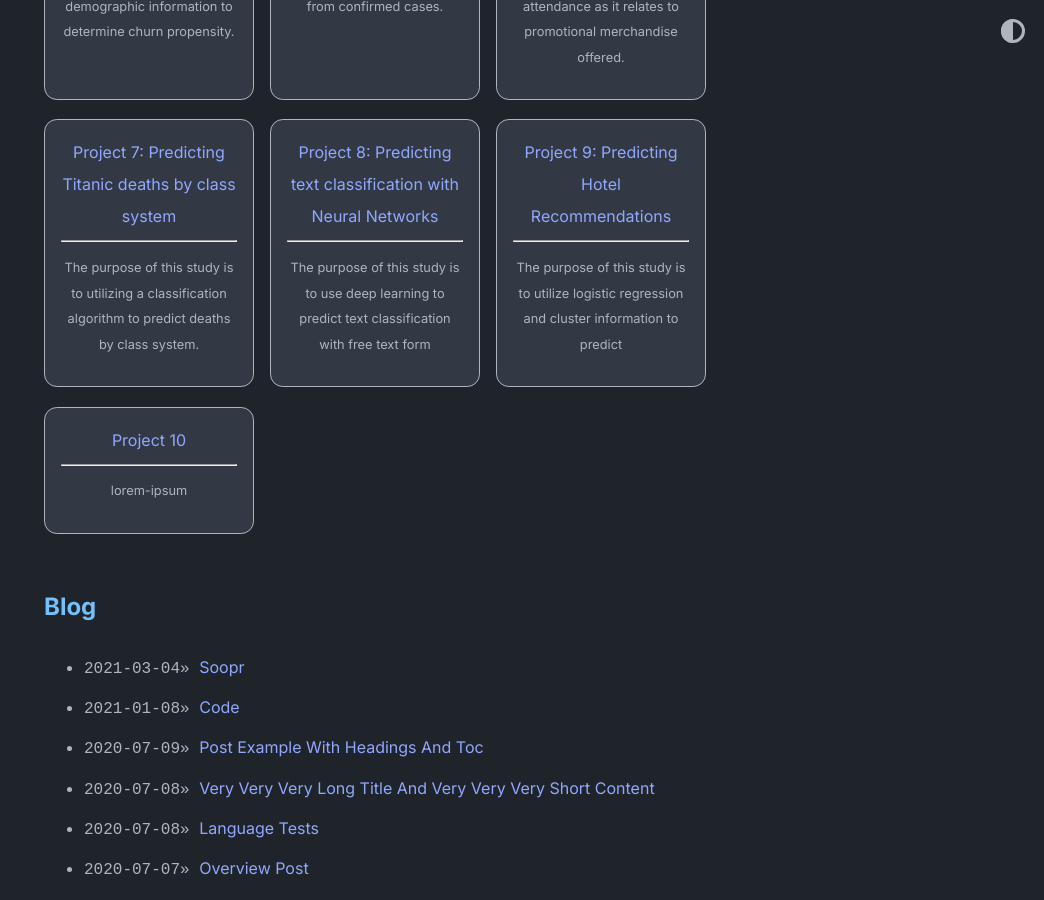
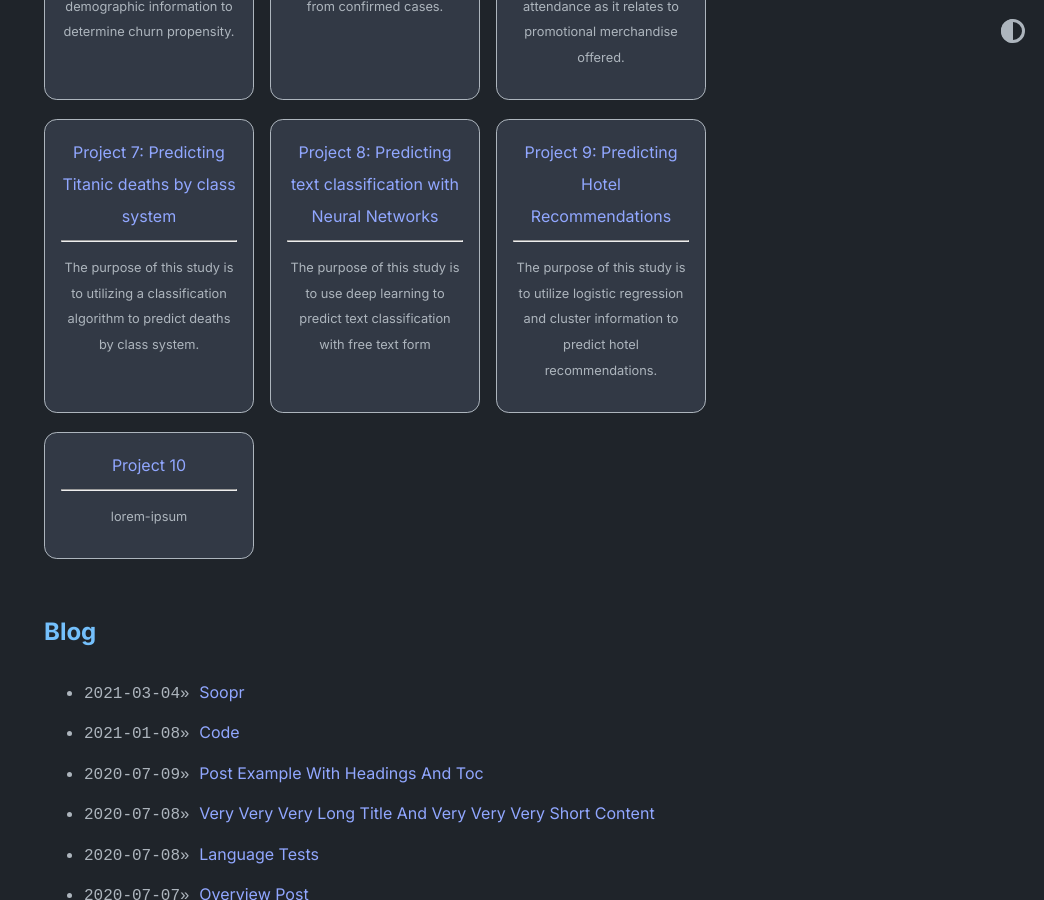
Before and after one commit to Josef9154/JRochelle_Portfolio, a Jekyll site: the page built from index.md, in a window 1280 px wide and 900 px high, scrolled down 913 px. Shown: the whole window, without its empty margins (236-1280 px from the left). Built offline with Jekyll 4.4.1, drawn with Linux system fonts in a browser that asks for light colours.

Commit message:
home.yml: updated desc in project_entries

```diff
--- a/_data/home.yml
+++ b/_data/home.yml
@@ -49,7 +49,7 @@ project_entries:
       https://github.com/Josef9154/Portfolio-Examples/blob/main/Project%209-%20Predicting%20hotel%20recommendations.ipynb
     desc: >-
       The purpose of this study is to utilize logistic regression and cluster
-      information to predict
+      information to predict hotel recommendations.
   - title: Project 10
     url: lorem-ipsum
     desc: lorem-ipsum
```
